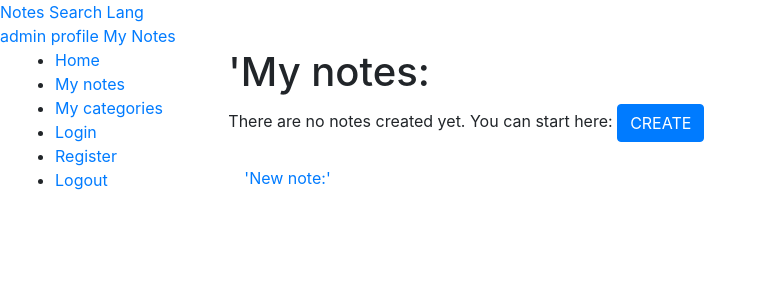
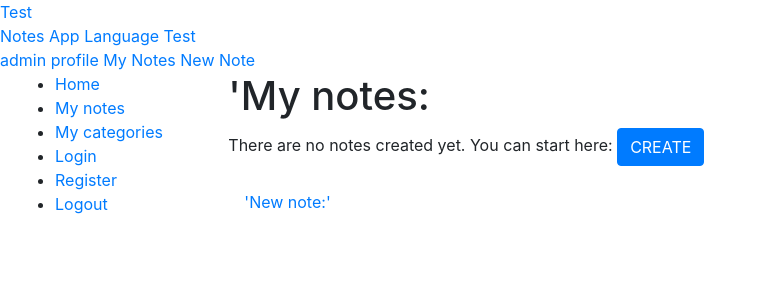
Before and after one commit to AgneNava/my_notes, a Django app: page /notes_mine/mynotes/ in a window 1280 px wide. Shown: the top 300 px of the page, without its empty margins (0-767 px from the left). Run offline with Django 4.2, Linux system fonts and the light colour scheme; a user stored in the database is signed in; data comes from the database, SQL or seed files in the repository; both versions use the stored data as it was after the commit; some libraries are stand-ins or nearby versions.

Commit message:
Notes templates fixes

```diff
--- a/notes_app/urls.py
+++ b/notes_app/urls.py
@@ -20,7 +20,7 @@ from django.conf.urls.static import static
 from django.views.generic import RedirectView
 
 urlpatterns = [
-    path('notes_mine/', include('notes_mine.urls')),
+    path('notes_mine/', include(('notes_mine.urls', 'notes_mine'), namespace='notes_mine')),
     path('admin/', admin.site.urls),
     path('', RedirectView.as_view(url='notes_mine/', permanent=False)),
     path('accounts/', include('django.contrib.auth.urls')),
--- a/notes_mine/templates/base.html
+++ b/notes_mine/templates/base.html
@@ -17,19 +17,31 @@
     <link rel="stylesheet" href="{% static 'notes_mine/style.css' %}" />
   </head>
   <body>
+
+    <a href="{% url 'notes_mine:register' %}">Test</a>
+
     <nav>
-      <div>
-        <a href="#">Notes</a>
-        <a href="#">Search</a>
-        <a href="#">Lang</a>
-      </div>
+
+        <a href="#">Notes App</a>
+        <a href="#">Language</a>
+        <a href="{% url 'notes_mine:register' %}">Test</a>
+
       <div>
         {% if user.is_authenticated %}
-            <a href="{% url 'profile' %}">{{ user.get_username }} profile</a>
-            <a href="{% url 'mynotes' %}">My Notes</a>
+          <div>
+            <a href="{% url 'notes_mine:profile' %}">{{ user.get_username }} profile</a>
+            <a href="{% url 'notes_mine:mynotes' %}">My Notes</a>
+            <a href="{% url 'notes_mine:my-new-note' %}">New Note</a>
+          </div>
+
           {% else %}
-            <a href="{% url 'login' %}?next={% url 'index' %}">Login</a>
-            <a href="{% url 'register' %}">Register</a>
+
+          <div>
+            <a href="{% url 'login' %}?">Login</a>
+            <br>
+            <a href="{% url 'notes_mine:register' %}">Register</a>
+          </div>
+
         {% endif %}
       </div>
 
@@ -43,17 +55,19 @@
         <div class="col-sm-2">
           {% block sidebar %}
           <ul class="sidebar-nav">
-            <li><a href="{% url 'index' %}">Home</a></li>
+            <li><a href="{% url 'notes_mine:mynotes' %}">Home</a></li>
             <li><a href="#">My notes</a></li>
             <li><a href="#">My categories</a></li>
             <li><a href="{% url 'login' %}">Login</a></li>
-            <li><a href="{% url 'register' %}">Register</a></li>
+            <li><a href="{% url 'notes_mine:register' %}">Register</a></li>
             <li><a href="{% url 'logout' %}">Logout</a></li>
           </ul>
           {% endblock %}
         </div>
-        <div class="col-sm-10">{% block content %}{% endblock %}</div>
+        <div class="col-sm-10">{% block content %}
+          {% endblock %}</div>
       </div>
     </div>
+
   </body>
 </html>
--- a/notes_mine/templates/notes_mine/user_notes.html
+++ b/notes_mine/templates/notes_mine/user_notes.html
@@ -14,17 +14,17 @@
 
             {% if note.user == user %}
               <div>
-                  <a class="btn btn-secondary btn-sm mt-1 mb-1" href="#">Edit</a>
+                  <a class="btn btn-secondary btn-sm mt-1 mb-1" href="{% url 'notes_mine:my-note-update' note.id%}">Edit</a>
               </div>
             {% endif %}
           <br/>
-          <a class="btn btn-primary" href="#" role="button">Preview</a>
+          <a class="btn btn-primary" href="{% url 'notes_mine:my-note' note.id%}" role="button">Preview</a>
         </ul>
       {% endfor %}
     {% else %}
-      <p>There are no notes created yet. You can start here: <a class="btn btn-primary" href="#" role="button">CREATE</a></p>
+      <p>There are no notes created yet. You can start here: <a class="btn btn-primary" href="{% url 'notes_mine:my-new-note' %}" role="button">CREATE</a></p>
     {% endif %}
 
-  <a class="nav-link" href="#">'New note:'</a>
+  <a class="nav-link" href="{% url 'notes_mine:my-new-note' %}">'New note:'</a>
 
 {% endblock %}
```
Also changed, not shown: db.sqlite3.
